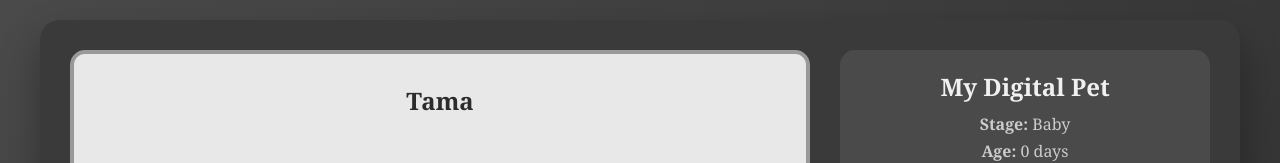
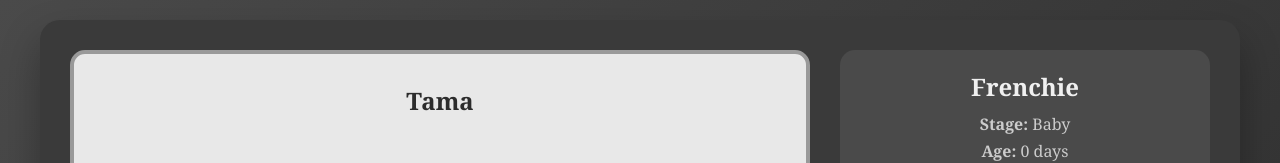
Before and after one commit to d-garfield/Tama-Project, a plain HTML site: page index.html in a window 1280 px wide. Shown: the top 163 px of the page. Drawn offline with Linux system fonts and the light colour scheme.

Commit message:
name change

```diff
--- a/index.html
+++ b/index.html
@@ -3,7 +3,7 @@
 <head>
     <meta charset="UTF-8">
     <meta name="viewport" content="width=device-width, initial-scale=1.0">
-    <title>My Digital Pet - Tamagotchi Style</title>
+    <title>French Tama</title>
     <style>
         * {
             margin: 0;
@@ -505,7 +505,7 @@
 
         <div class="controls-section">
             <div class="pet-info">
-                <h2>My Digital Pet</h2>
+                <h2>Frenchie</h2>
                 <p><strong>Stage:</strong> <span id="petStage">Baby</span></p>
                 <p><strong>Age:</strong> <span id="age">0</span> days</p>
                 <p><strong>Care Level:</strong> <span id="careLevel">Good</span></p>
```
